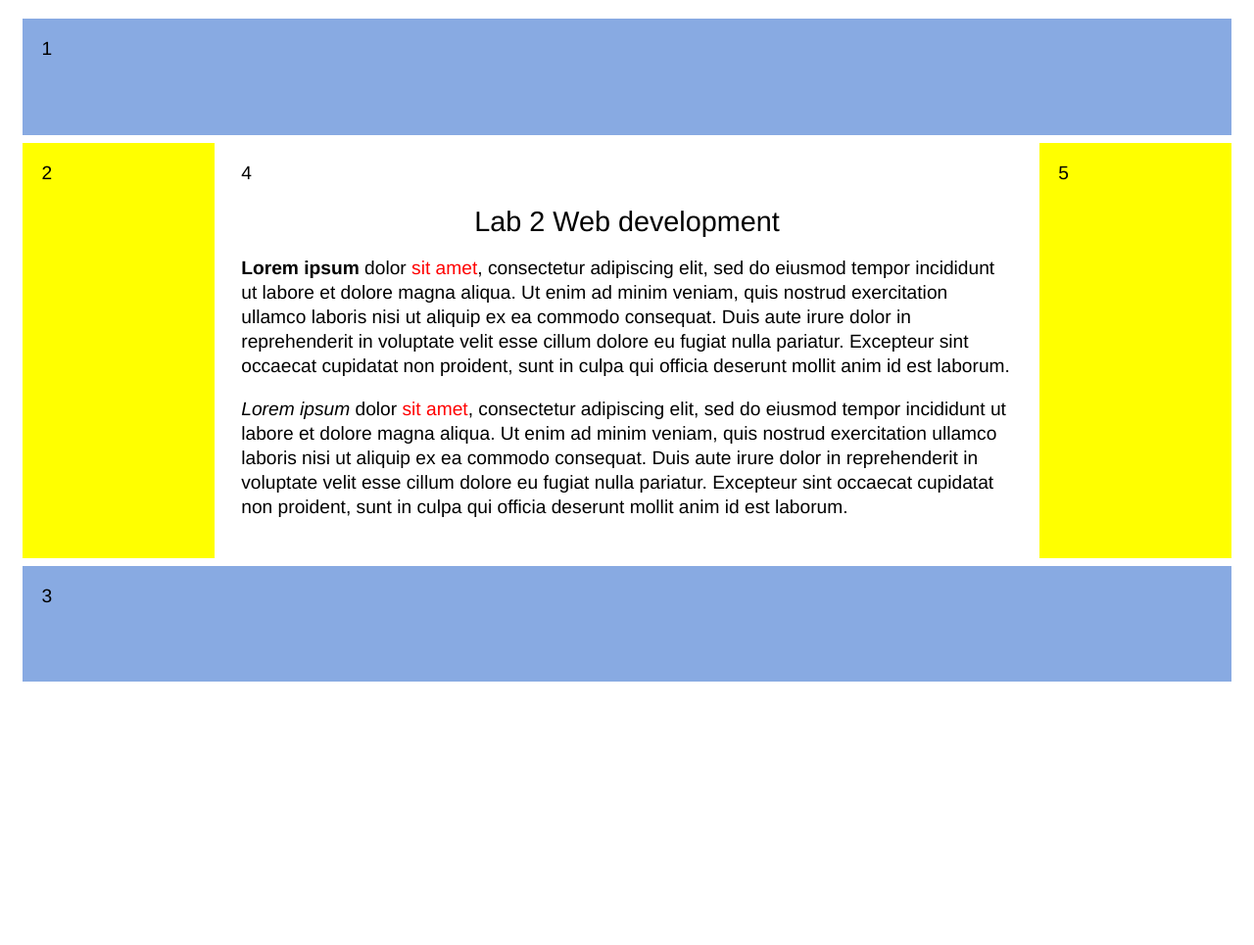
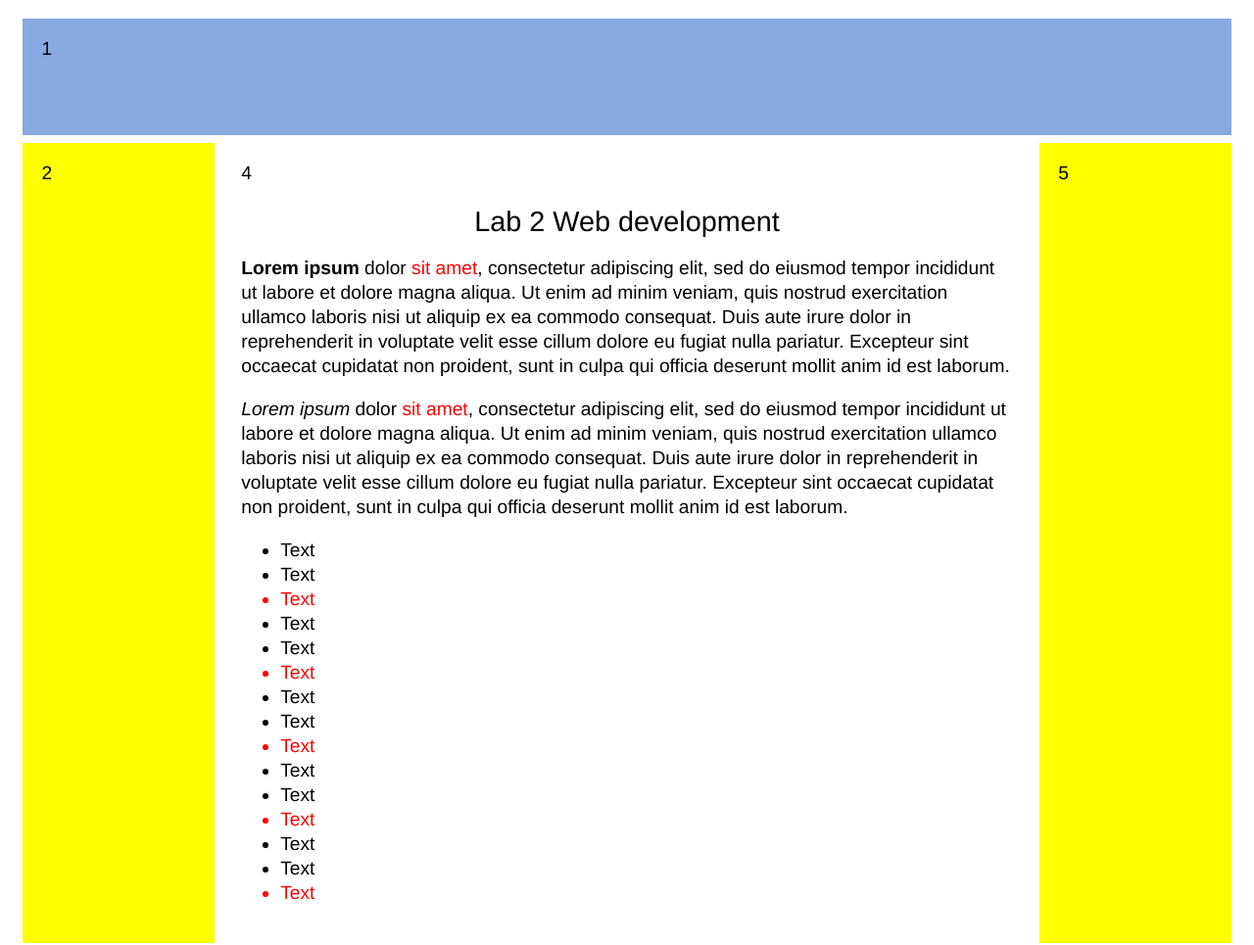
Before and after one commit to maxeleron/WebLab2FlexboxLayout, a plain HTML site: page index.html in a window 1280 px wide. Shown: the top 965 px of the page at 98% size. Before the commit the page ends 800 px from the top, so only its background shows below. Drawn offline with Linux system fonts and the light colour scheme.

Commit message:
0.02 Added unsorted list

```diff
--- a/index.html
+++ b/index.html
@@ -13,6 +13,24 @@
 		<h1>Lab 2 Web development</h1>
 			<p><b>Lorem ipsum</b> dolor <span class="rText">sit amet</span>, consectetur adipiscing elit, sed do eiusmod tempor incididunt ut labore et dolore magna aliqua. Ut enim ad minim veniam, quis nostrud exercitation ullamco laboris nisi ut aliquip ex ea commodo consequat. Duis aute irure dolor in reprehenderit in voluptate velit esse cillum dolore eu fugiat nulla pariatur. Excepteur sint occaecat cupidatat non proident, sunt in culpa qui officia deserunt mollit anim id est laborum.</p>
 			<p><i>Lorem ipsum</i> dolor <span class="rText">sit amet</span>, consectetur adipiscing elit, sed do eiusmod tempor incididunt ut labore et dolore magna aliqua. Ut enim ad minim veniam, quis nostrud exercitation ullamco laboris nisi ut aliquip ex ea commodo consequat. Duis aute irure dolor in reprehenderit in voluptate velit esse cillum dolore eu fugiat nulla pariatur. Excepteur sint occaecat cupidatat non proident, sunt in culpa qui officia deserunt mollit anim id est laborum.</p>
+
+		<ul class="unsortedList">
+			<li>Text</li>
+			<li>Text</li>
+			<li>Text</li>
+			<li>Text</li>
+			<li>Text</li>
+			<li>Text</li>
+			<li>Text</li>
+			<li>Text</li>
+			<li>Text</li>
+			<li>Text</li>
+			<li>Text</li>
+			<li>Text</li>
+			<li>Text</li>
+			<li>Text</li>
+			<li>Text</li>
+		</ul>
 	</article>
 	<aside class="asideRight fifthBlock">5</aside>
 	</div>
```
